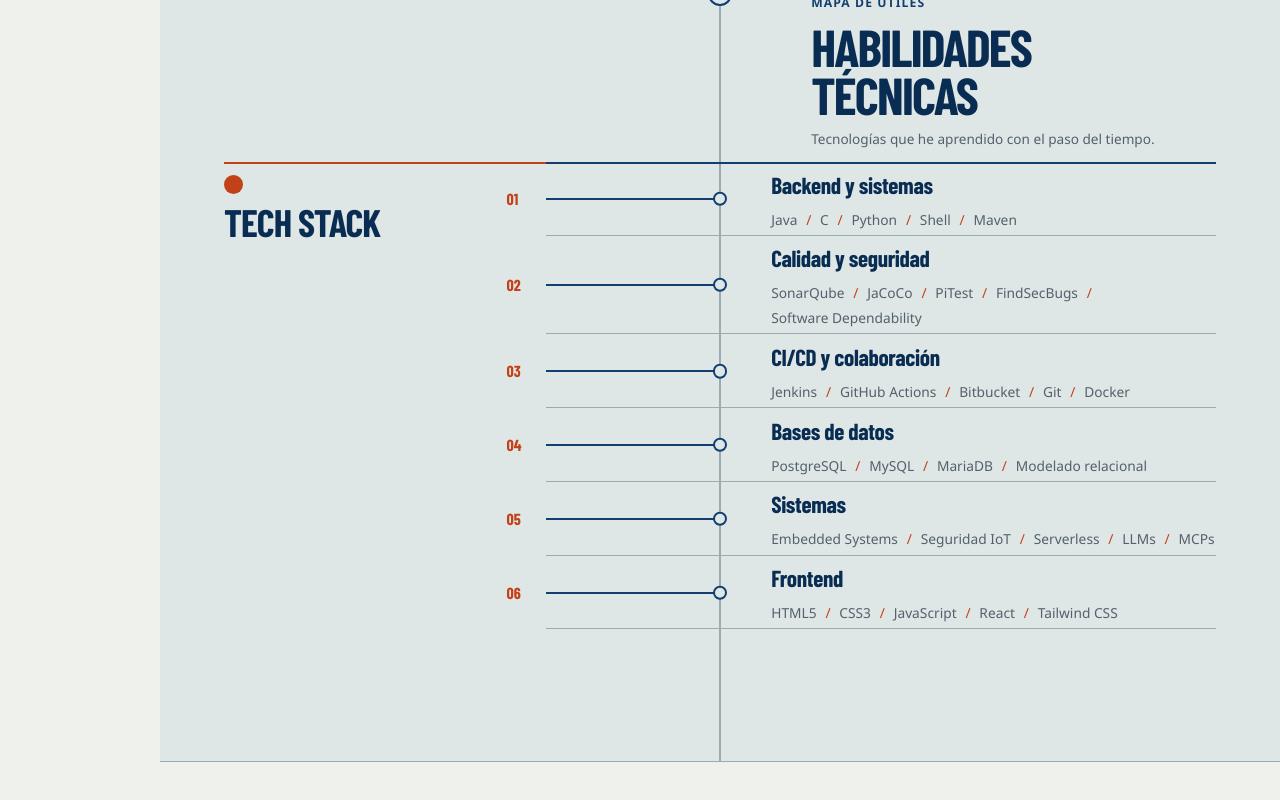
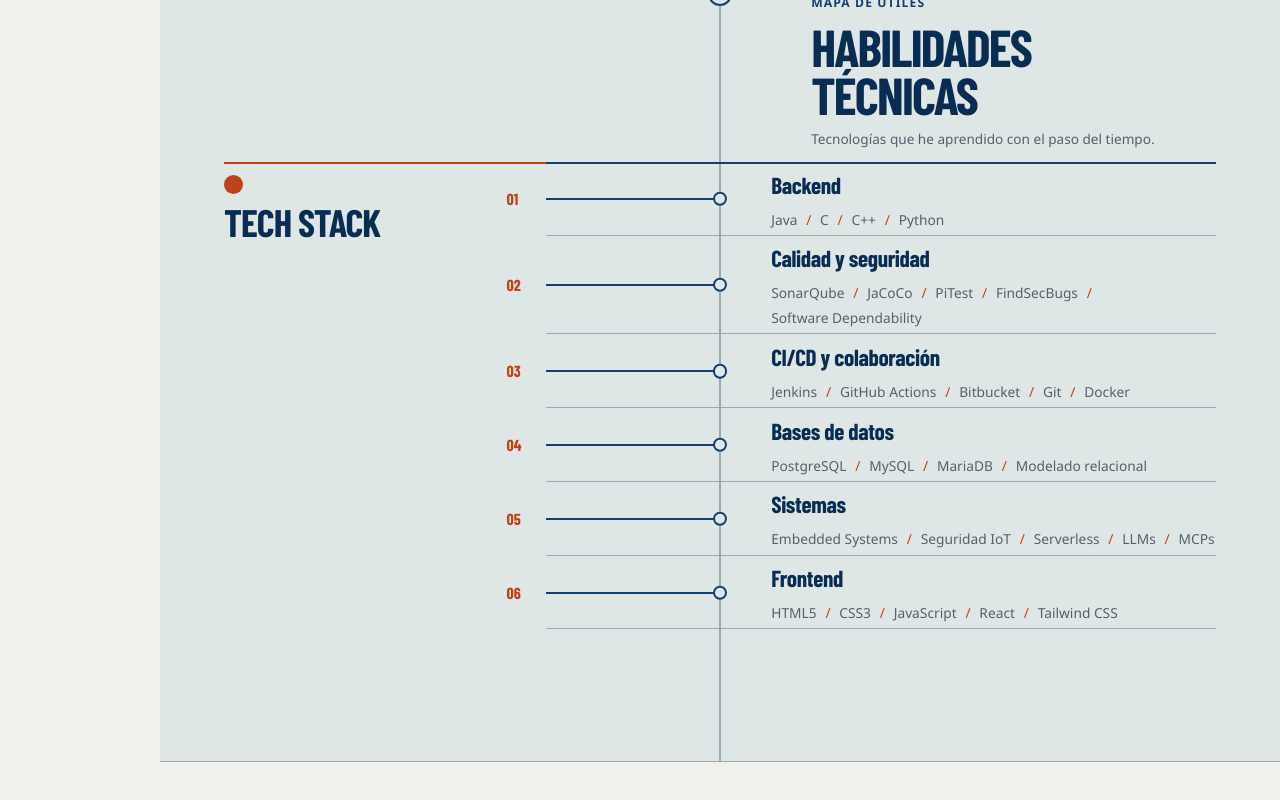
Before and after one commit to medinafdzz/Portfolio, a React (Vite) app: page /#about in a window 1280 px wide. Shown: the part 1638-2438 px from the top of the page. Built offline with nearby package versions, Linux system fonts and the light colour scheme; a web font is replaced by a local one.

Commit message:
chore: apply user changes

```diff
--- a/src/i18n/translations.js
+++ b/src/i18n/translations.js
@@ -89,7 +89,7 @@ export const translations = {
       subtitle: 'Tecnologías que he aprendido con el paso del tiempo.',
       origin: 'Tech Stack',
       categories: [
-        { title: 'Backend y sistemas', skills: ['Java', 'C', 'Python', 'Shell', 'Maven'] },
+        { title: 'Backend', skills: ['Java', 'C', 'C++', 'Python'] },
         { title: 'Calidad y seguridad', skills: ['SonarQube', 'JaCoCo', 'PiTest', 'FindSecBugs', 'Software Dependability'] },
         { title: 'CI/CD y colaboración', skills: ['Jenkins', 'GitHub Actions', 'Bitbucket', 'Git', 'Docker'] },
         { title: 'Bases de datos', skills: ['PostgreSQL', 'MySQL', 'MariaDB', 'Modelado relacional'] },
@@ -212,7 +212,7 @@ export const translations = {
       subtitle: 'Technologies I have learned throughout my journey.',
       origin: 'Tech Stack',
       categories: [
-        { title: 'Backend and systems', skills: ['Java', 'C', 'Python', 'Shell', 'Maven'] },
+        { title: 'Backend', skills: ['Java', 'C', 'C++', 'Python'] },
         { title: 'Quality and security', skills: ['SonarQube', 'JaCoCo', 'PiTest', 'FindSecBugs', 'Software Dependability'] },
         { title: 'CI/CD and collaboration', skills: ['Jenkins', 'GitHub Actions', 'Bitbucket', 'Git', 'Docker'] },
         { title: 'Databases', skills: ['PostgreSQL', 'MySQL', 'MariaDB', 'Relational modelling'] },
```
